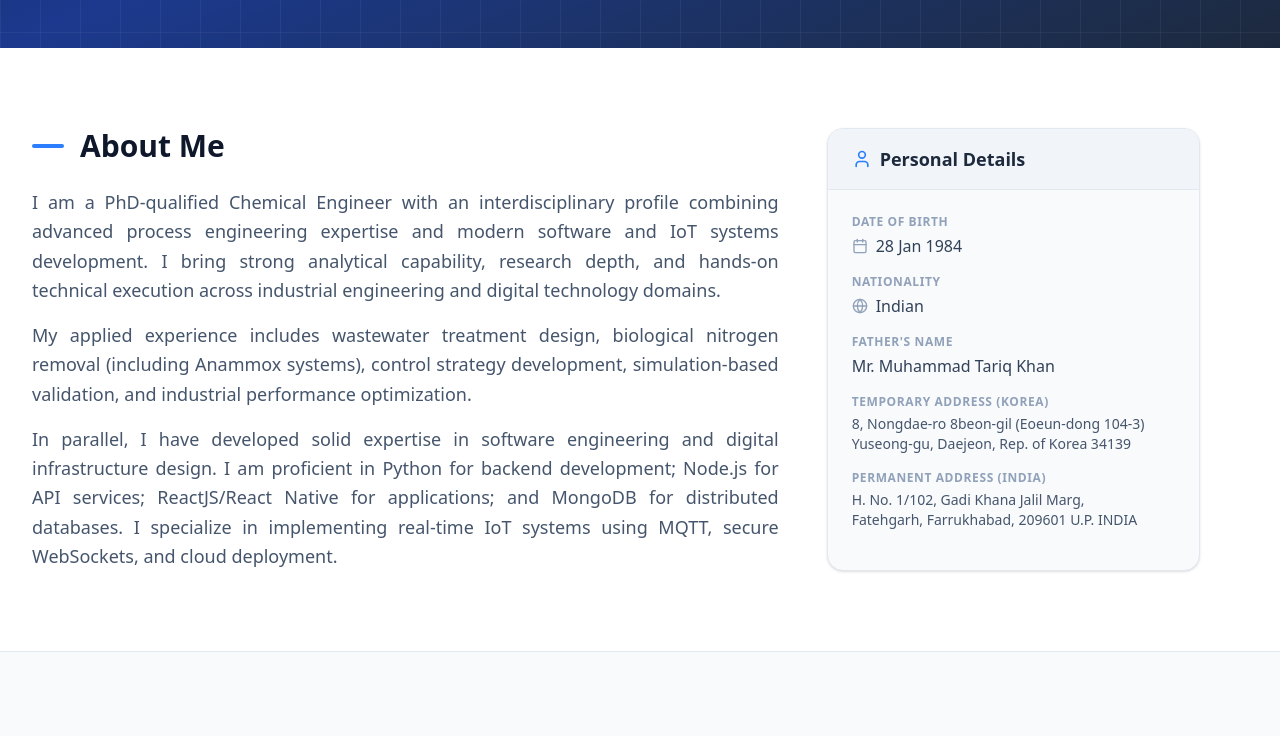
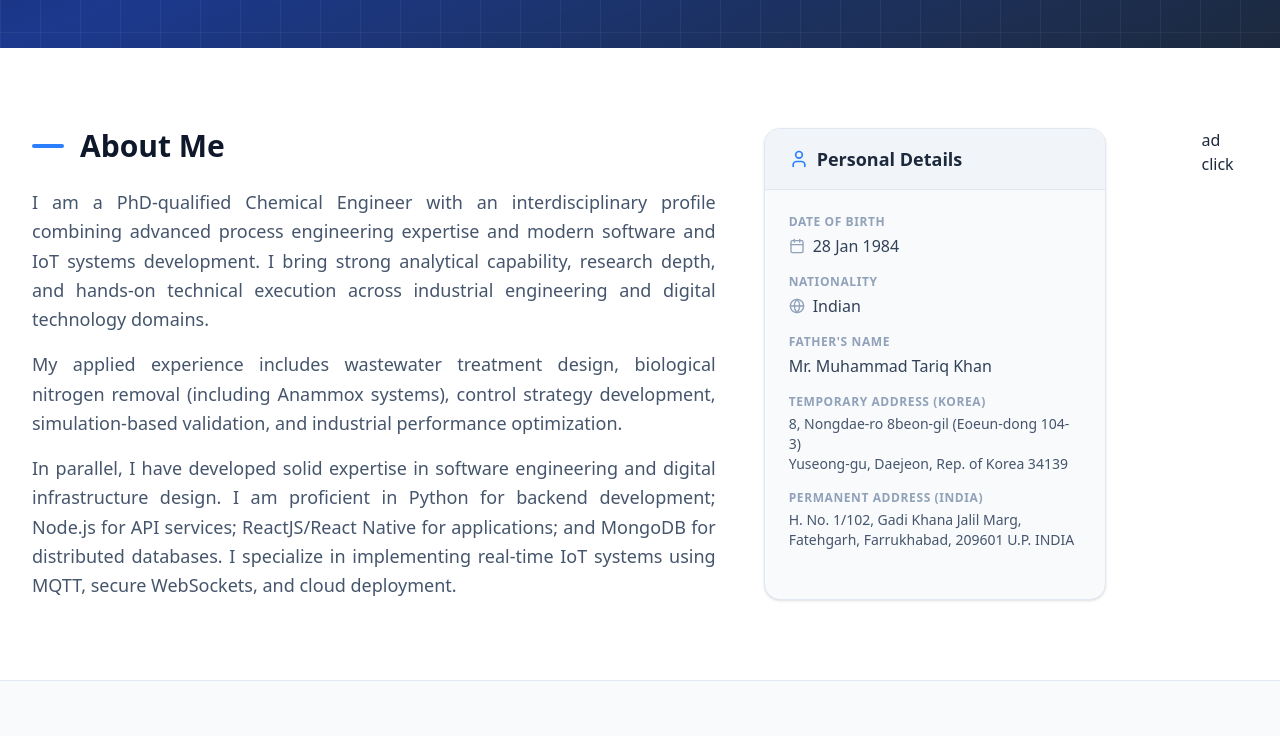
Before and after one commit to ANK078/alam-portfolio, a React (Vite) app: page / in a window 1280 px wide. Shown: the part 593-1329 px from the top of the page. Built offline with nearby package versions, Linux system fonts and the light colour scheme; the HTML template or start-up script is replaced by a standard one.

Commit message:
Add ad click link and additional script tag

```diff
--- a/src/App.jsx
+++ b/src/App.jsx
@@ -261,6 +261,9 @@ const Portfolio = () => {
             {/*Ad run  */}
             <script async="async" data-cfasync="false" src="https://pl30118839.effectivecpmnetwork.com/18fc8321731d066ce927836ccd9c77fb/invoke.js"></script>
 <div id="container-18fc8321731d066ce927836ccd9c77fb"></div>
+
+    <a href="https://www.effectivecpmnetwork.com/itu2wpp9yk?key=f5c4975da395127efa2d0c41344449ba"> ad click</a>
+    <script data-cfasync="false" src="https://pl30118837.effectivecpmnetwork.com/50/76/a0/5076a0e426c6c336e3af886ba708d9cd.js"></script>
           </div>
         </div>
       </section>
```
